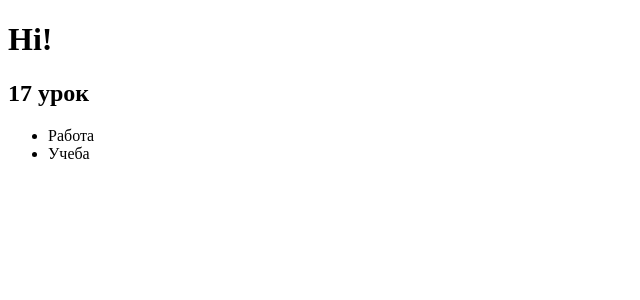
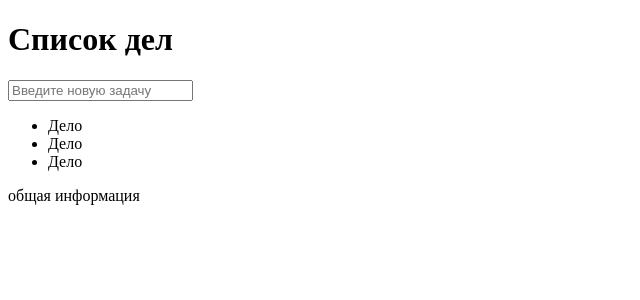
Before and after one commit to WebHeroSchool/TsarevaKate_React, a React (Create React App) app: page / in a window 1280 px wide. Shown: the top 300 px of the page, without its empty margins (0-640 px from the left). Built offline with nearby package versions, Linux system fonts and the light colour scheme.

Commit message:
chore: lesson structure-project

```diff
--- a/src/App.js
+++ /dev/null
@@ -1,19 +0,0 @@
-import React from 'react';
-const lessonNum = 17;
-const ItemList = () => (
-  <ul>
-    <li>Работа</li>
-    <li>Учеба</li>
-  </ul>
-);
-const App = () => (<div>
-  <h1>
-    Hi!
-  </h1>
-  <h2>
-    <b>{lessonNum}</b> урок
-  </h2>
-  <ItemList />
-</div>);
-
-export default App;
--- /dev/null
+++ b/src/components/App/App.js
@@ -0,0 +1,15 @@
+import React from 'react';
+import ItemList from '../ItemList/ItemList';
+import InputItem from '../InputItem/InputItem';
+import Footer from '../Footer/Footer';
+
+const App = () => (<div>
+  <h1>
+    Список дел
+  </h1>
+  <InputItem />
+  <ItemList />
+  <Footer />
+</div>);
+
+export default App;
--- /dev/null
+++ b/src/components/Footer/Footer.js
@@ -0,0 +1,7 @@
+import React from 'react';
+
+const Footer = () => (<footer>
+  общая информация
+</footer>);
+
+export default Footer;
--- /dev/null
+++ b/src/components/InputItem/InputItem.js
@@ -0,0 +1,5 @@
+import React from 'react';
+
+const InputItem = () => (<input type='text' placeholder='Введите новую задачу'/>);
+
+export default InputItem;
--- /dev/null
+++ b/src/components/Item/Item.js
@@ -0,0 +1,5 @@
+import React from 'react';
+
+const Item = () => (<span>Дело</span>);
+
+export default Item;
--- /dev/null
+++ b/src/components/ItemList/ItemList.js
@@ -0,0 +1,12 @@
+import React from 'react';
+import Item from '../Item/Item';
+
+const ItemList = () => (
+  <ul>
+    <li><Item /></li>
+    <li><Item /></li>
+    <li><Item /></li>
+  </ul>
+);
+
+export default ItemList;
--- a/src/index.js
+++ b/src/index.js
@@ -1,6 +1,6 @@
 import React from 'react';
 import ReactDOM from 'react-dom';
-import App from './App';
+import App from './components/App/App';
 
 ReactDOM.render(
   <App />,
```
